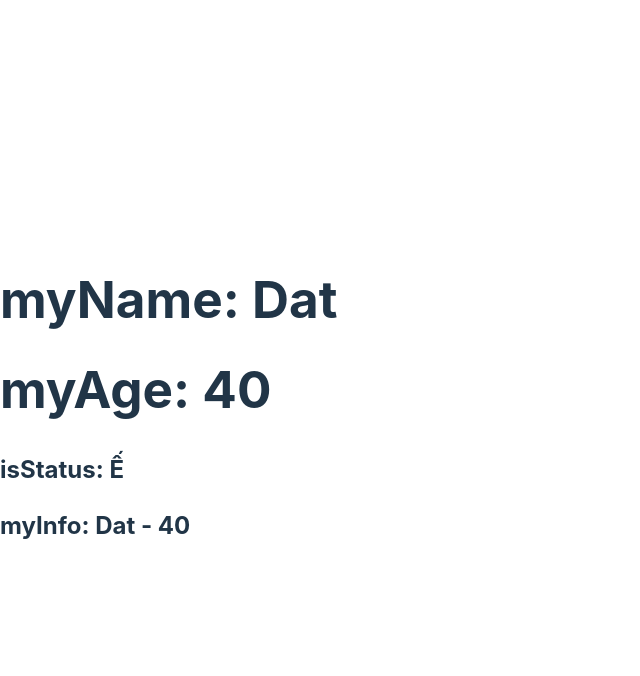
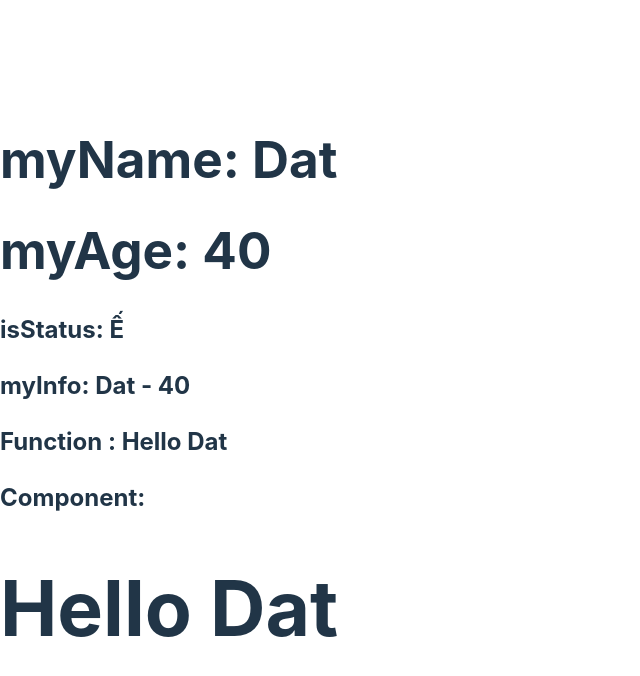
Before and after one commit to datlt2306/FPL-WEB209, a React (Vite) app: page / in a window 1280 px wide. Shown: the top 676 px of the page, without its empty margins (0-640 px from the left). Built offline with nearby package versions, Linux system fonts and the light colour scheme.

Commit message:
Buổi 1 - commit 2

```diff
--- a/src/main.tsx
+++ b/src/main.tsx
@@ -1,6 +1,15 @@
 import ReactDOM from 'react-dom/client'
 import './index.css'
 import React from 'react'
+
+
+function showName(): string {
+  return `Hello Dat`;
+}
+
+function ShowName(){
+  return <h1>Hello Dat</h1>
+}
 
 const myName: string = 'Dat';
 const myAge: number = 40;
@@ -17,5 +26,7 @@ ReactDOM.createRoot(document.getElementById('root')!).render(
   <h1>myAge: {myAge}</h1>
   <h2>isStatus: {isStatus ? 'Đã chết': 'Ế'}</h2>
   <h2>myInfo: { myInfo.name} - {myInfo.age}</h2>
+  <h2>Function : {showName()}</h2>
+  <h2>Component:<ShowName /></h2>
 </div>
 )
```
